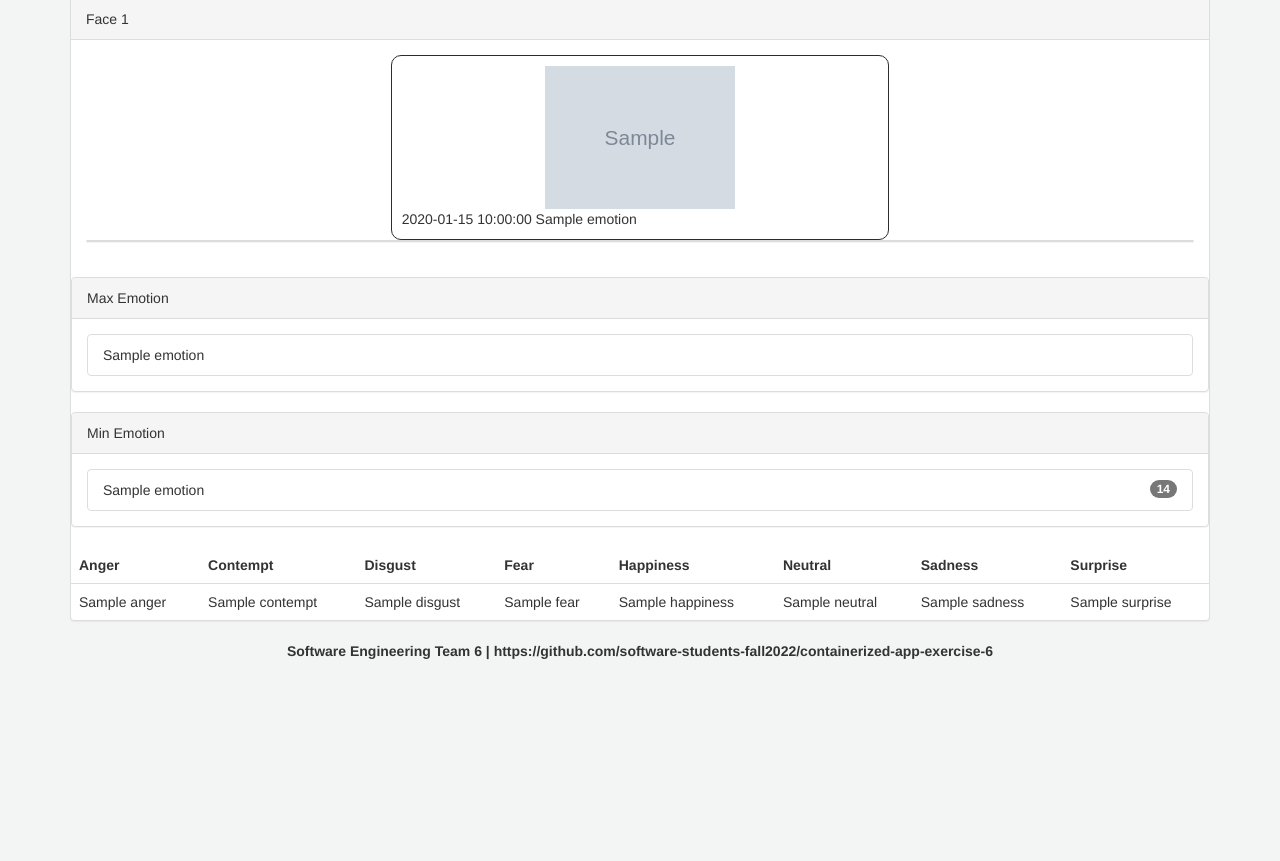
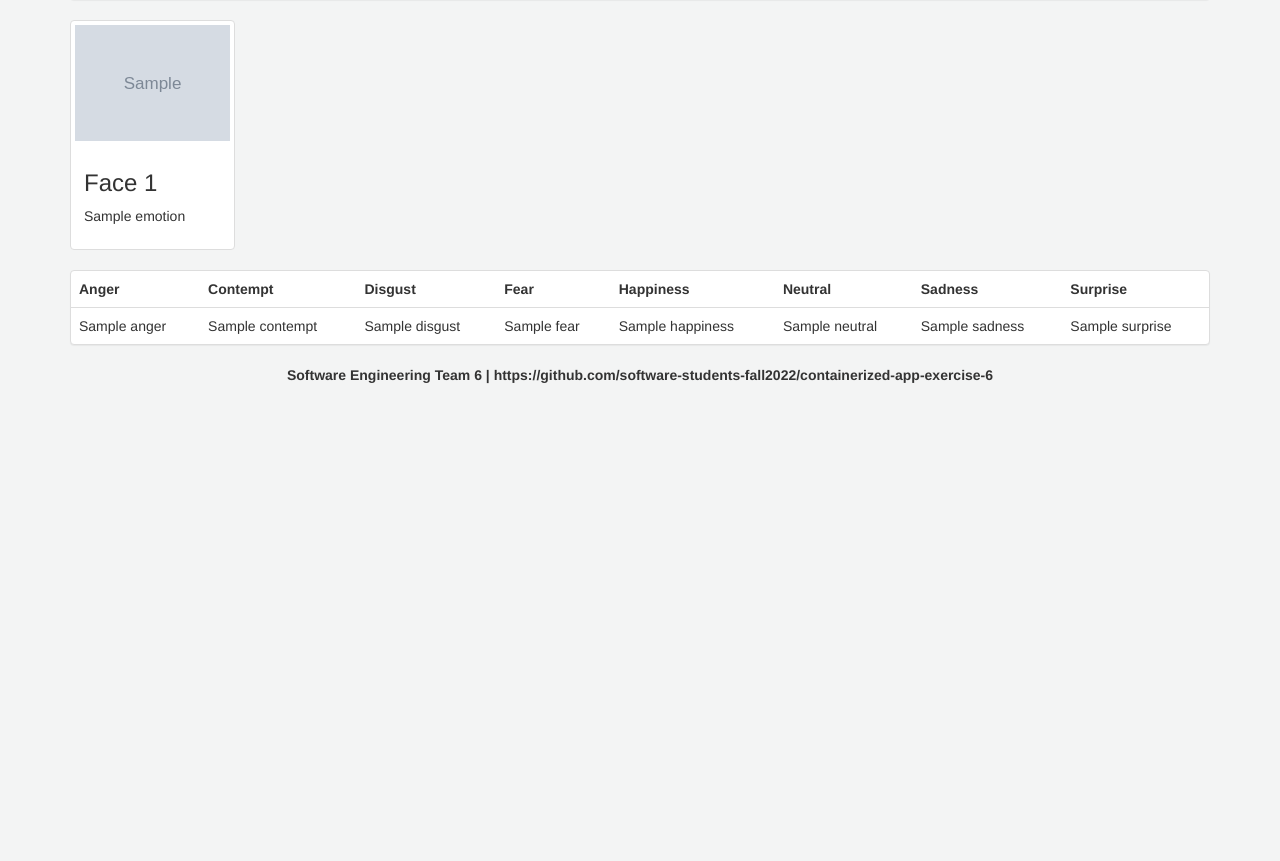
Before and after one commit to software-students-fall2022/containerized-app-exercise-6, a Flask app: template web-app/templates/photo/details.html in a window 1280 px wide. Shown: the part 464-1325 px from the top of the page. After the commit the page ends 848 px from the top, so only its background shows below. Run offline with Flask 2, Linux system fonts and the light colour scheme; the template is opened without the code that fills it: most values are stand-ins (such as "Sample title", 1, 10 or a date in 2020); grey boxes marked "Sample" are stand-in pictures; some libraries are stand-ins or nearby versions.

Commit message:
update representation with thumbnails

```diff
--- a/machine-learning-client/templates/common/layout.html
+++ b/machine-learning-client/templates/common/layout.html
@@ -25,8 +25,6 @@
     <!-- Collect the nav links, forms, and other content for toggling -->
     <div class="collapse navbar-collapse" id="bs-example-navbar-collapse-1">
       <ul class="nav navbar-nav">
-        <li class="active"><a href="#">Upload <span class="sr-only">(current)</span></a></li>
-        </li>
       </ul>
       <ul class="nav navbar-nav navbar-right">
 
--- a/web-app/templates/photo/details.html
+++ b/web-app/templates/photo/details.html
@@ -13,7 +13,7 @@
         img {
             display: block;
             margin: auto;
-            width: 40%;
+            width: 100%;
         }
 
     </style>
@@ -22,48 +22,25 @@
 
         <img class="center" src="{{ doc.original }}" class="img-responsive" alt="Responsive image">
 
-        {% set i=namespace(value=1) %}
+    </div>
 
+    <div class="row">
+    {% set i=namespace(value=1) %}
         {% for pics in doc.results %}
-
-            <!-- Default panel contents -->
-            <div class="panel-heading"> Face {{ i.value }} </div>
-            <div class="panel-body">
-                <div class="center">
+            <div class= "col-md-2">
+                <div class="thumbnail">
                     <img src="{{ pics.img }}" class="img-responsive" alt="Responsive image">
-                    {{ doc.created_at }}
-                    {{ pics.emotion }}
+                    <div class="caption">
+                        <h3>Face {{ i.value }}</h3>
+                        <p> {{ pics.emotion }} </p>
+                    </div>
                 </div>
-                <div class="panel panel-default">
-                </div>
-
             </div>
             {% set i.value = i.value + 1 %}
         {% endfor %}
+    </div>
 
-        <div class="panel panel-default">
-            <div class="panel-heading">Max Emotion</div>
-            <div class="panel-body">
-                {% for emotion in doc.MaxEmotion %}
-                  <li class="list-group-item">
-                    <span class="badge"></span>
-                    {{ emotion }}
-                  </li>
-                {% endfor %}
-            </div>
-        </div>
-
-        <div class="panel panel-default">
-            <div class="panel-heading">Min Emotion</div>
-            <div class="panel-body">
-                {% for emotion in doc.MinEmotion %}
-                  <li class="list-group-item">
-                    <span class="badge">14</span>
-                    {{ emotion }}
-                  </li>
-                {% endfor %}
-            </div>
-        </div>
+    <div class="panel panel-default">
 
         <table class="table">
             <tr>
```
